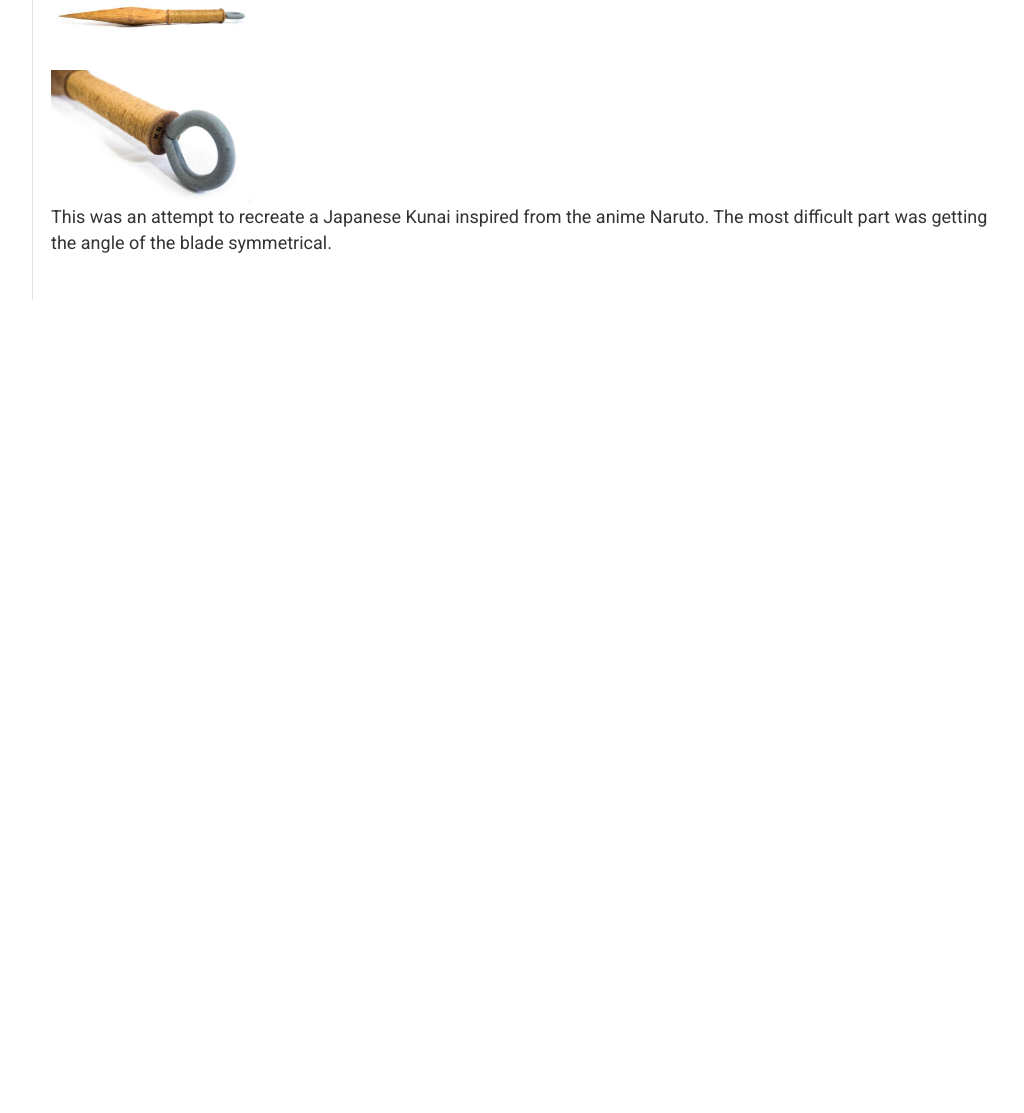
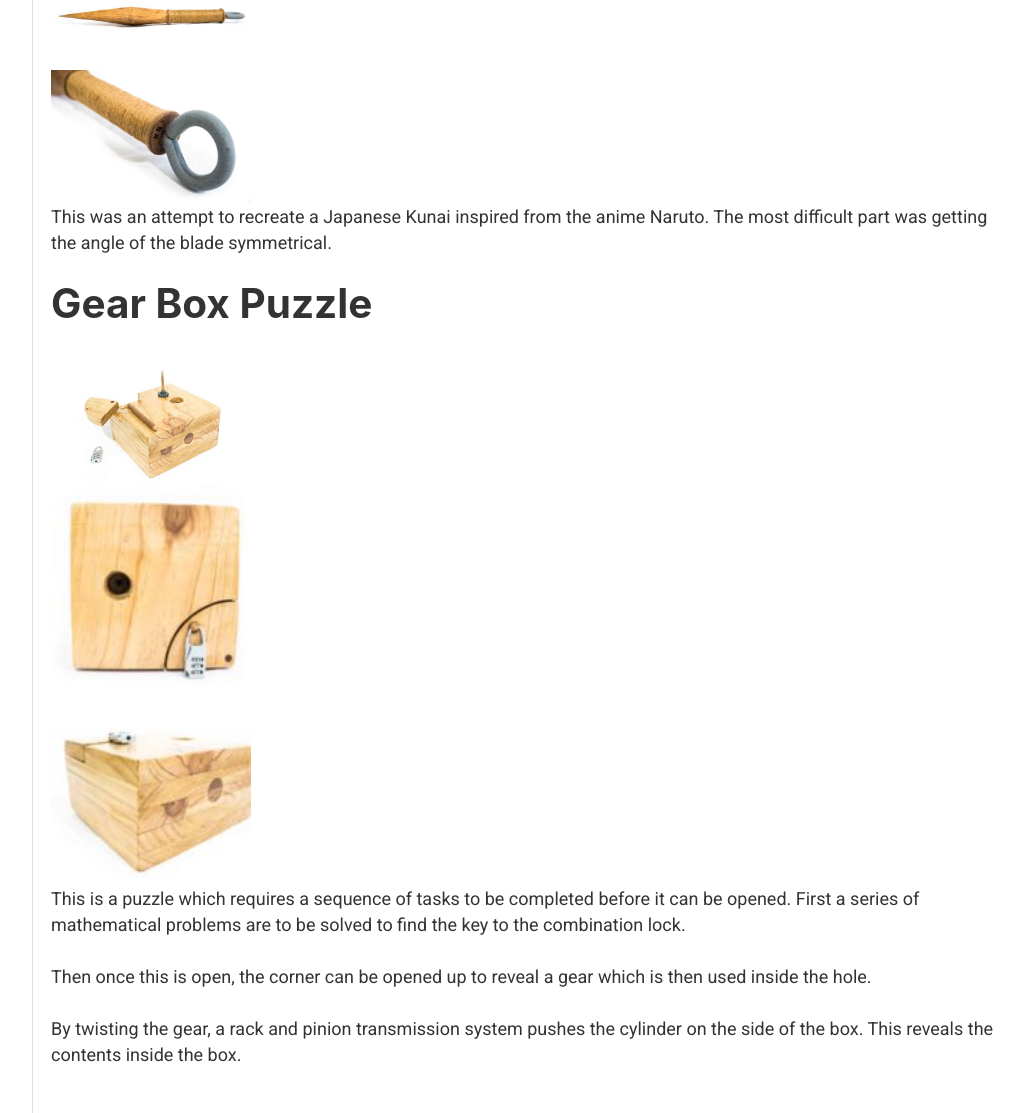
Before and after one commit to kenjikamimura/OnlinePortfolio, a Gatsby site: page /personal-projects in a window 1280 px wide. Shown: the part 1816-2929 px from the top of the page, without its empty margins (247-1271 px from the left). Before the commit the page ends 2116 px from the top, so only its background shows below. Built offline with nearby package versions, Linux system fonts and the light colour scheme; Gatsby itself is replaced by a stand-in of ours.

Commit message:
Add gearBoxPuzzle section

```diff
--- /dev/null
+++ b/src/markdown/gearBoxPuzzle.md
@@ -0,0 +1,9 @@
+---
+id: "gearBoxPuzzle"
+---
+
+This is a puzzle which requires a sequence of tasks to be completed before it can be opened. First a series of mathematical problems are to be solved to find the key to the combination lock.
+
+Then once this is open, the corner can be opened up to reveal a gear which is then used inside the hole.
+
+By twisting the gear, a rack and pinion transmission system pushes the cylinder on the side of the box. This reveals the contents inside the box.
--- a/src/pages/personal-projects.js
+++ b/src/pages/personal-projects.js
@@ -5,6 +5,7 @@ import SEO from "../components/seo"
 import CapacitiveTouchBoxPuzzle from "../sections/capacitiveTouchBoxPuzzle"
 import WoodenTimeCapsule from "../sections/WoodenTimeCapsule"
 import WoodenKunai from "../sections/WoodenKunai"
+import GearBoxPuzzle from "../sections/GearBoxPuzzle"
 
 const PersonalProjects = () => {
   const data = useStaticQuery(graphql`
@@ -23,6 +24,7 @@ const PersonalProjects = () => {
       <CapacitiveTouchBoxPuzzle />
       <WoodenTimeCapsule />
       <WoodenKunai />
+      <GearBoxPuzzle />
     </Layout>
   )
 }
--- /dev/null
+++ b/src/sections/GearBoxPuzzle.js
@@ -0,0 +1,58 @@
+import React from "react"
+import { graphql, useStaticQuery } from "gatsby"
+import GatsbyImage from "gatsby-image"
+
+const GearBoxPuzzle = () => {
+  const data = useStaticQuery(graphql`
+    {
+      open: file(
+        relativePath: { eq: "personalProjects/gearBoxPuzzle/open.jpg" }
+      ) {
+        childImageSharp {
+          fluid(maxWidth: 512) {
+            ...GatsbyImageSharpFluid_withWebp
+          }
+        }
+      }
+      closed: file(
+        relativePath: { eq: "personalProjects/gearBoxPuzzle/closed.jpg" }
+      ) {
+        childImageSharp {
+          fluid(maxWidth: 512) {
+            ...GatsbyImageSharpFluid_withWebp
+          }
+        }
+      }
+      side: file(
+        relativePath: { eq: "personalProjects/gearBoxPuzzle/side.jpg" }
+      ) {
+        childImageSharp {
+          fluid(maxWidth: 512) {
+            ...GatsbyImageSharpFluid_withWebp
+          }
+        }
+      }
+      markdownRemark(frontmatter: { id: { eq: "gearBoxPuzzle" } }) {
+        html
+      }
+    }
+  `)
+
+  return (
+    <>
+      <h1>Gear Box Puzzle</h1>
+      <div style={{ width: "200px" }}>
+        <GatsbyImage {...data.open.childImageSharp} />
+      </div>
+      <div style={{ width: "200px" }}>
+        <GatsbyImage {...data.closed.childImageSharp} />
+      </div>
+      <div style={{ width: "200px" }}>
+        <GatsbyImage {...data.side.childImageSharp} />
+      </div>
+      <div dangerouslySetInnerHTML={{ __html: data.markdownRemark.html }} />
+    </>
+  )
+}
+
+export default GearBoxPuzzle
```
Also changed, not shown: src/images/personalProjects/gearBoxPuzzle/closed.jpg (added), src/images/personalProjects/gearBoxPuzzle/open.jpg (added), src/images/personalProjects/gearBoxPuzzle/side.jpg (added).
